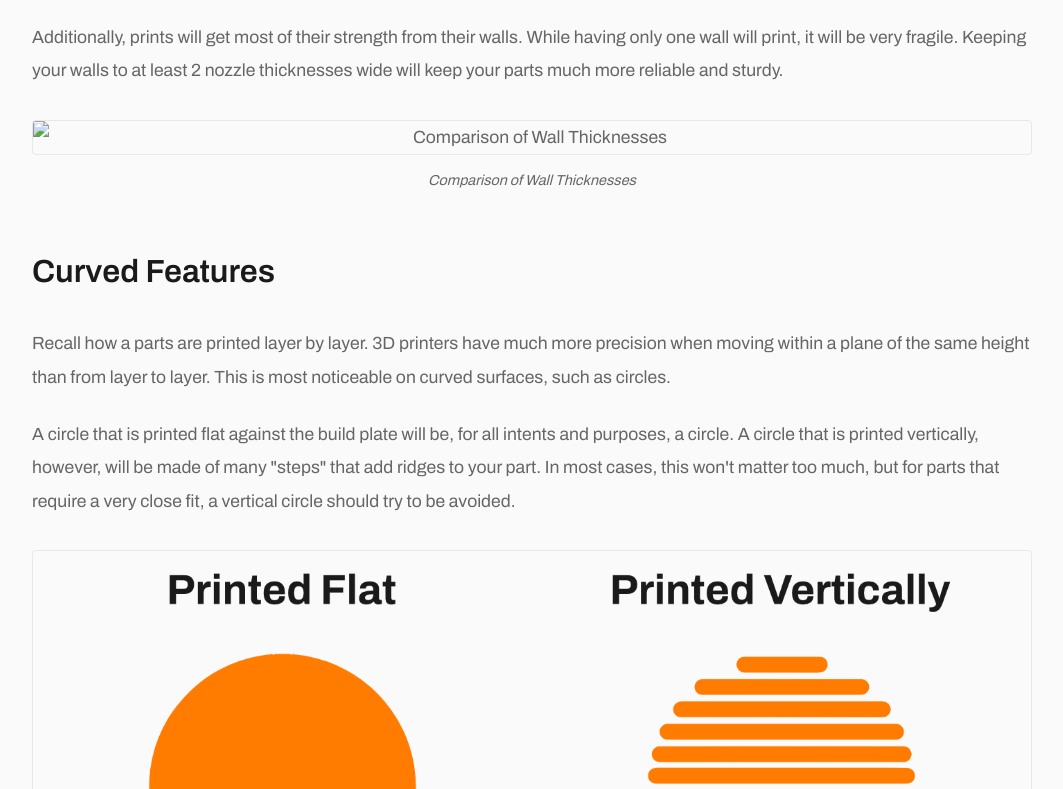
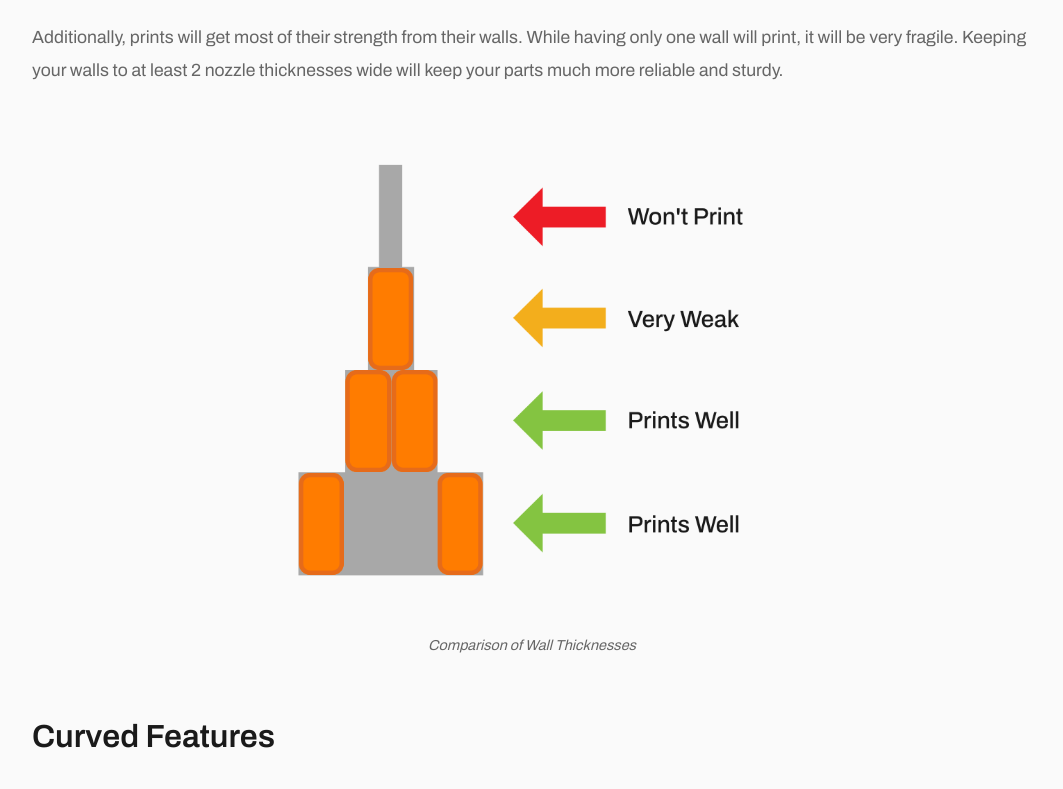
Before and after one commit to LinesAndLayers/linesandlayers.github.io, a plain HTML site: page blog/how-to-design-for-3d-printing/index.html in a window 1280 px wide. Shown: the part 1028-1817 px from the top of the page, without its empty margins (108-1171 px from the left). Drawn offline with Linux system fonts and the light colour scheme.

Commit message:
Image Styling

```diff
--- a/blog/how-to-design-for-3d-printing/index.html
+++ b/blog/how-to-design-for-3d-printing/index.html
@@ -53,7 +53,7 @@
 <h2>Wall Thickness</h2>
 <p>Every part of a 3D print is simply melted plastic pushed out of a nozzle. This limits the size of all our parts to be <em>at least</em> as large as the nozzle is wide. When choosing wall thicknesses for your part, anything smaller than that stream of plastic will just be ignored by the slicer.</p>
 <p>Additionally, prints will get most of their strength from their walls. While having only one wall will print, it will be very fragile. Keeping your walls to at least 2 nozzle thicknesses wide will keep your parts much more reliable and sturdy.</p>
-<img src="images/Wall_Thickness" alt="Comparison of Wall Thicknesses">
+<img src="images/Wall_Thickness.png" alt="Comparison of Wall Thicknesses">
 
 <h2>Curved Features</h2>
 
--- a/css/styles.css
+++ b/css/styles.css
@@ -714,14 +714,24 @@ nav {
     margin-bottom: 1.5rem;
 }
 
-/* Images in content - centered automatically */
-.project-content img, .blog-detail-content img {
+/* Images in project content - centered automatically */
+.project-content img {
     max-width: 100%;
     height: auto;
     margin: 2rem auto; /* Centers the image */
     display: block;
     border-radius: 4px;
     border: 1px solid var(--border);
+}
+
+/* Images in blog content - centered automatically */
+.blog-detail-content img {
+    max-width: 50%;
+    height: auto;
+    margin: 2rem auto; /* Centers the image */
+    display: block;
+    border-radius: 4px;
+    /* border: 1px solid var(--border); */
 }
 
 /* Image with caption wrapper */
```
